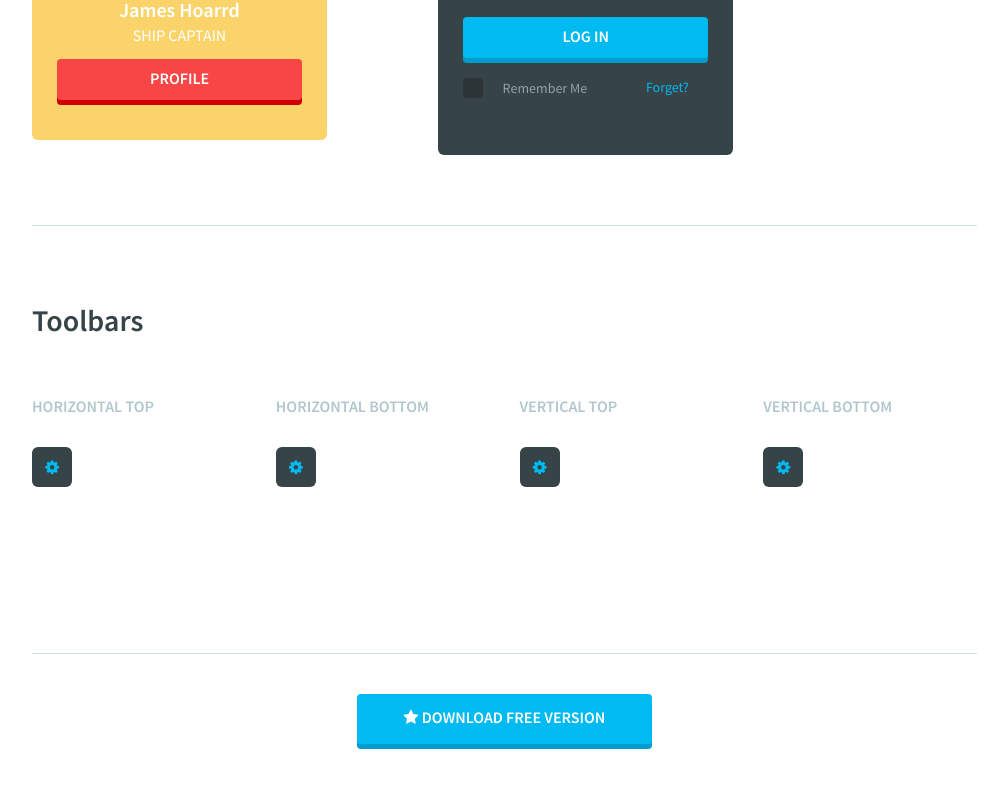
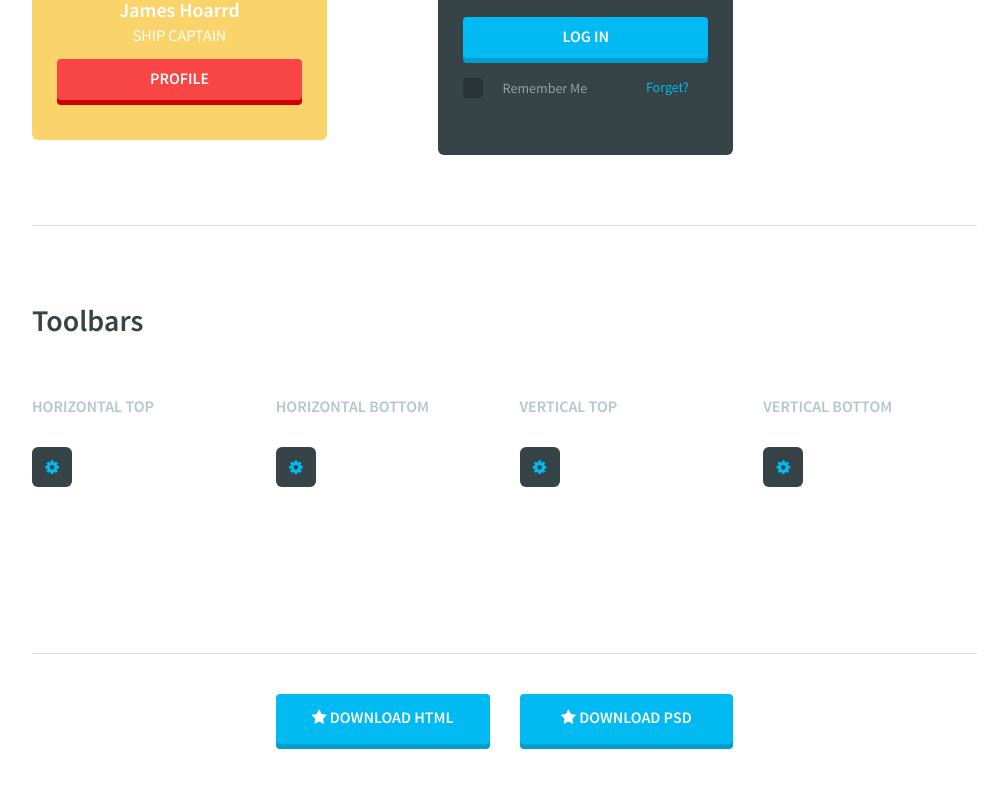
Before and after one commit to rikitanone/drunken-parrot-flat-ui, a plain HTML site: page index.html in a window 1280 px wide. Shown: the part 10706-11494 px from the top of the page, without its empty margins (38-1046 px from the left). Drawn offline with nearby package versions, Linux system fonts and the light colour scheme.

Commit message:
Seperate buttons for HTML and PSD

```diff
--- a/index.html
+++ b/index.html
@@ -1302,8 +1302,11 @@
 
 
 				<div class="row">
-					<div class="col-md-4 col-md-offset-4">
-						<a href="https://github.com/hoarrd/drunken-parrot-flat-ui/archive/master.zip" class="btn btn-block btn-primary btn-kr btn-embossed"><span class="fa fa-star"></span> Download Free Version</a>
+					<div class="col-md-3 col-md-offset-3">
+						<a href="https://github.com/hoarrd/drunken-parrot-flat-ui/archive/master.zip" class="btn btn-block btn-primary btn-kr btn-embossed"><span class="fa fa-star"></span> Download HTML</a>
+					</div>
+					<div class="col-md-3">
+						<a href="https://github.com/hoarrd/drunken-parrot-ui-psd/archive/master.zip" class="btn btn-block btn-primary btn-kr btn-embossed"><span class="fa fa-star"></span> Download PSD</a>
 					</div>
 				</div>
 				<br>
```
